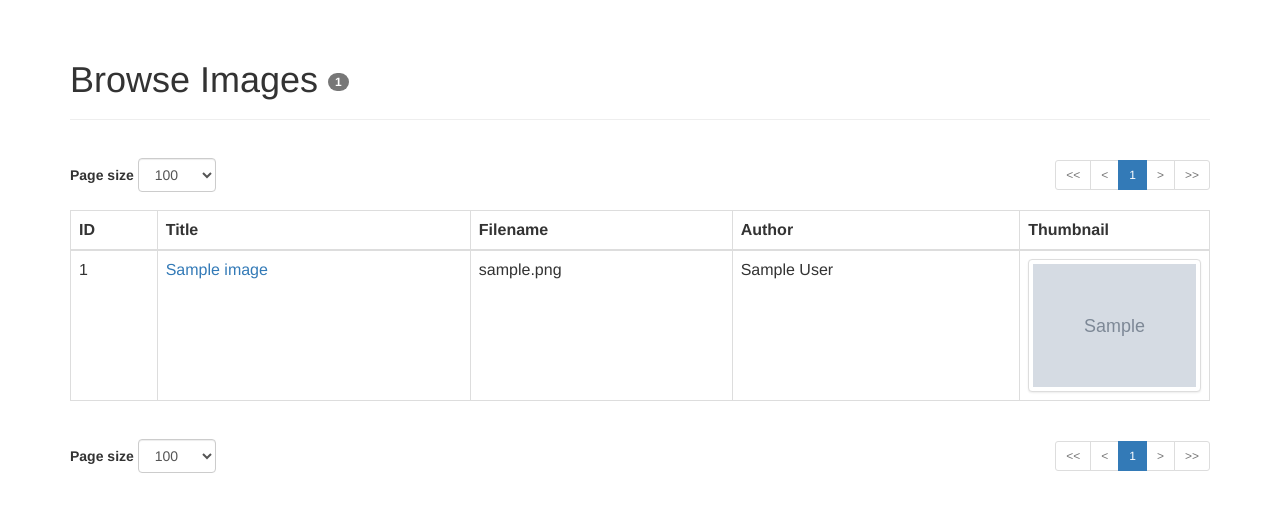
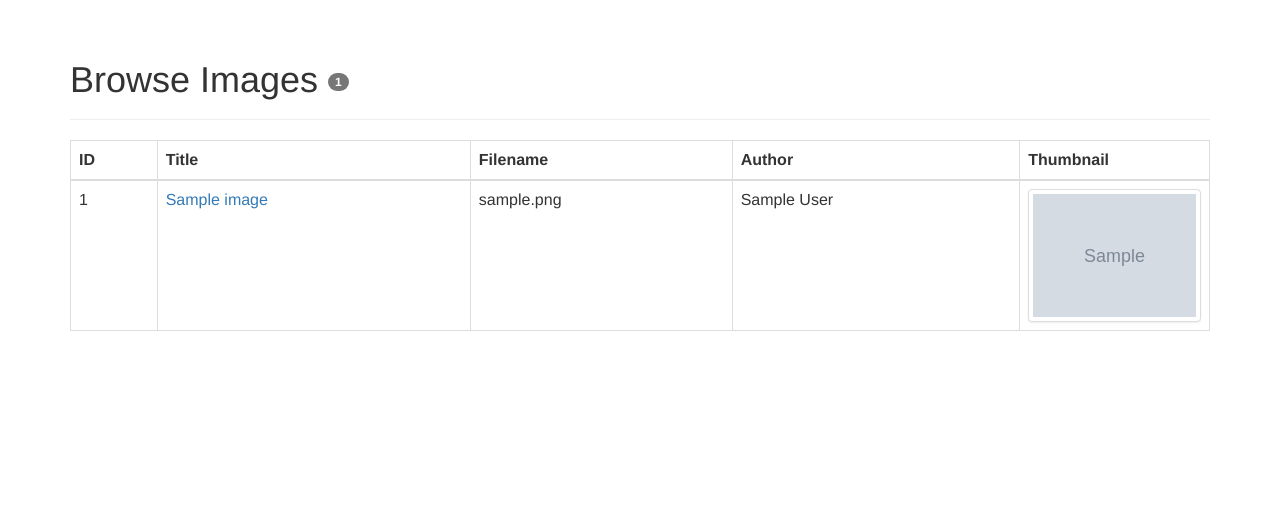
Before and after one commit to refpolk/cnx-images, a PHP site: page /browse-image.php in a window 1280 px wide. Shown: the part 51-563 px from the top of the page. Run offline with PHP 8.4, Linux system fonts and the light colour scheme; tables that the repository leaves empty hold one stand-in row (values such as "Sample post"); grey boxes marked "Sample" are stand-in pictures.

Commit message:
Finalize page size buttons

```diff
--- a/public/includes/pager.inc.php
+++ b/public/includes/pager.inc.php
@@ -36,32 +36,30 @@ if ($pageNumber < 3) {
 
 ?>
 
+<?php if ($numberOfItems > 100) { ?>
 <div class="col-xs-2">
-	<label for="page-size">Page size</label>
-	<select name="page-size" class="page-size form-control" title="Number of results on each page" >
-		<option value="100" <?php if ($pageSize == 100) echo 'selected="selected"'; ?>>100</option>
-		<option value="500" <?php if ($pageSize == 500) echo 'selected="selected"'; ?>>500</option>
-		<option value="1000" <?php if ($pageSize == 1000) echo 'selected="selected"'; ?>>1000</option>
-	</select>
+	<ul class="pagination pagination-sm">
+	    <li class="<?php if ($pageSize == 100) echo "active"; ?>"><a title="100 results per page" class="page-size page-size-1" href="#">100</a></li>
+	    <li class="<?php if ($pageSize == 500) echo "active"; ?>"><a title="500 results per page" class="page-size page-size-2" href="#">500</a></li>
+	    <li class="<?php if ($pageSize == 1000) echo "active"; ?>"><a title="1000 results per page" class="page-size page-size-3" href="#">1000</a></li>
+	</ul>
 </div>
-
+<?php } ?>
+<?php if ($numberOfPages > 1) { ?>
 <div class="col-xs-10 text-right">
 	<ul class="pagination pagination-sm">
 		<?php if ($pageNumber > 1) { ?>
-		<li class="previous"><a href="<?php echo $_SERVER['PHP_SELF'] . $newQuery . "p=1&s=" . $pageSize; ?>" title="To first page"><<</a></li>
-		<li class="previous"><a href="<?php echo $_SERVER['PHP_SELF'] . $newQuery . "p=" . ($pageNumber - 1) . "&s=" . $pageSize; ?>" title="To previous page"><</a></li>
-		<?php } else { ?>
-		<li class="disabled previous"><a href=""><<</a></li>
-		<li class="disabled previous"><a href="#"><</a></li>
+		<li><a href="<?php echo $_SERVER['PHP_SELF'] . $newQuery . "p=1&s=" . $pageSize; ?>" title="First page">&laquo;</a></li>
+		<li><a href="<?php echo $_SERVER['PHP_SELF'] . $newQuery . "p=" . ($pageNumber - 1) . "&s=" . $pageSize; ?>" title="Previous page">&lsaquo;</a></li>
 		<?php } ?>
 
 		<?php
 		for ($i = $start; $i < $end; $i++) {
 			if ($i > 0 && $i <= $numberOfPages) {
 				if ($i == $pageNumber) {
-					echo "<li class=\"active\"><a href=\"{$_SERVER['PHP_SELF']}{$newQuery}p=$i&s=$pageSize\">$i</a></li>";
+					echo "<li class=\"active\"><a title=\"Page $i\" href=\"{$_SERVER['PHP_SELF']}{$newQuery}p=$i&s=$pageSize\">$i</a></li>";
 				} else {
-					echo "<li><a href=\"{$_SERVER['PHP_SELF']}{$newQuery}p=$i&s=$pageSize\">$i</a></li>";
+					echo "<li><a title=\"Page $i\" href=\"{$_SERVER['PHP_SELF']}{$newQuery}p=$i&s=$pageSize\">$i</a></li>";
 				}
 
 			}
@@ -69,11 +67,9 @@ if ($pageNumber < 3) {
 		?>
 
 		<?php if ($pageNumber < $numberOfPages) { ?>
-		<li><a href="<?php echo $_SERVER['PHP_SELF'] . $newQuery . "p=" . ($pageNumber + 1) . "&s=" . $pageSize; ?>" title="To next page">></a></li>
-		<li><a href="<?php echo $_SERVER['PHP_SELF'] . $newQuery . "p=" . $numberOfPages . "&s=" . $pageSize; ?>" title="To last page">>></a></li>
-		<?php } else { ?>
-		<li class="disabled"><a href="#">></a></li>
-		<li class="disabled"><a href="#">>></a></li>
+		<li><a href="<?php echo $_SERVER['PHP_SELF'] . $newQuery . "p=" . ($pageNumber + 1) . "&s=" . $pageSize; ?>" title="Next page">&rsaquo;</a></li>
+		<li><a href="<?php echo $_SERVER['PHP_SELF'] . $newQuery . "p=" . $numberOfPages . "&s=" . $pageSize; ?>" title="Last page">&raquo;</a></li>
 		<?php } ?>
 	</ul>
 </div>
+<?php } ?>
--- a/public/includes/styles.inc.php
+++ b/public/includes/styles.inc.php
@@ -2,12 +2,6 @@
 <link rel="stylesheet" href="styles/bootstrap-theme.min.css">
 
 <style>
-	.page-size {
-	    width:auto;
-	    display:inline-block;
-		margin: 18px 0;
-	}
-
 	table .thumbnail {
 		margin-bottom: 0;
 	}
--- a/public/scripts/pager.js
+++ b/public/scripts/pager.js
@@ -27,20 +27,9 @@ $(function() {
 		return newQuery;
 	}
 
-	$('.page-size').on('change', function() {
+	$('.page-size').on('click', function() {
 
-		window.location.replace(window.location.pathname + getQuery() + "p=1&s=" + this.value);
-	});
-
-	$('.page-number').on('change', function() {
-
-		pageNumber = parseInt(this.value);
-		numberOfPages = parseInt($('.number-of-pages').eq(0).text());
-
-		if (pageNumber < 1) pageNumber = 1;
-		if (pageNumber > numberOfPages) pageNumber = numberOfPages;
-
-		window.location.replace(window.location.pathname + getQuery() + "p=" + pageNumber + "&s=" + $('.page-size').eq(0).val());
+		window.location.replace(window.location.pathname + getQuery() + "p=1&s=" + $(this).text());
 	});
 
 });
```
